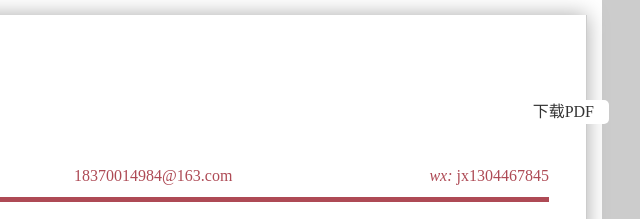
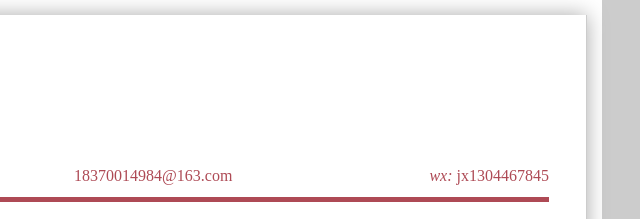
Before and after one commit to jianxing-xu/resume, a plain HTML site: page index.html in a window 1280 px wide. Shown: the top 219 px of the page, 471-1111 px from the left. Drawn offline with Linux system fonts and the light colour scheme; some icons are missing; a small style sheet from the web is missing.

Commit message:
pdfUpdate

```diff
--- a/index.html
+++ b/index.html
@@ -111,7 +111,7 @@
           </section>
       </div>
     </div>
-    <a class="download" href="./许健兴-web实习.pdf" download="">下载PDF</a>
+    <!-- <a class="download" href="./许健兴-web实习.pdf" download="">下载PDF</a> -->
   </div>
 </body>
 
```
Also changed, not shown: 1 other file.
